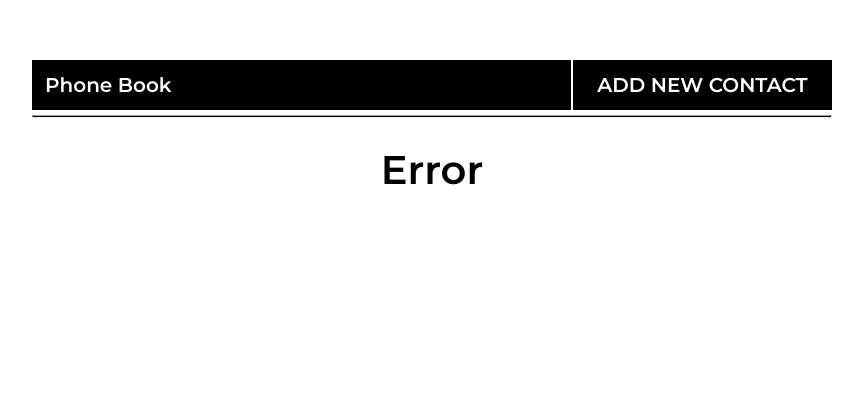
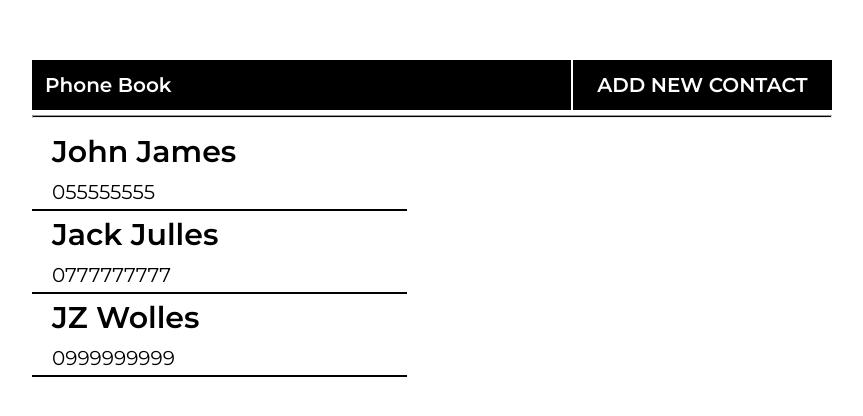
Before and after one commit to konmaron/phonebook, a React (Create React App) app: page / in a window 1280 px wide. Shown: the top 416 px of the page, without its empty margins (208-1071 px from the left). Built offline with nearby package versions, Linux system fonts and the light colour scheme.

Commit message:
route upd

```diff
--- a/src/App.js
+++ b/src/App.js
@@ -13,11 +13,12 @@
       <Header/>
       <hr className='app-hr'/>
       <Switch>
-        <Route path='/list' component={ContactList}/>
-        <Route path='/list/detailed/:id' component={DetailedContact}/>
-        <Route path='/addContact' component={AddContact}/>
-        <Route path='/editContact/:id/:name/:lastName/:phone/:email/:city/:desc' component={EditContact}/>
-        <Route path='**' render={() => <h1>Error</h1>}/>
+          <Route path='/' component={ContactList}/>
+          <Route path='/list' component={ContactList}/>
+          <Route path='/list/detailed/:id' component={DetailedContact}/>
+          <Route path='/addContact' component={AddContact}/>
+          <Route path='/editContact/:id/:name/:lastName/:phone/:email/:city/:desc' component={EditContact}/>
+          <Route path='**' render={() => <h1>Error</h1>}/>
       </Switch>
     </>
   );
```
